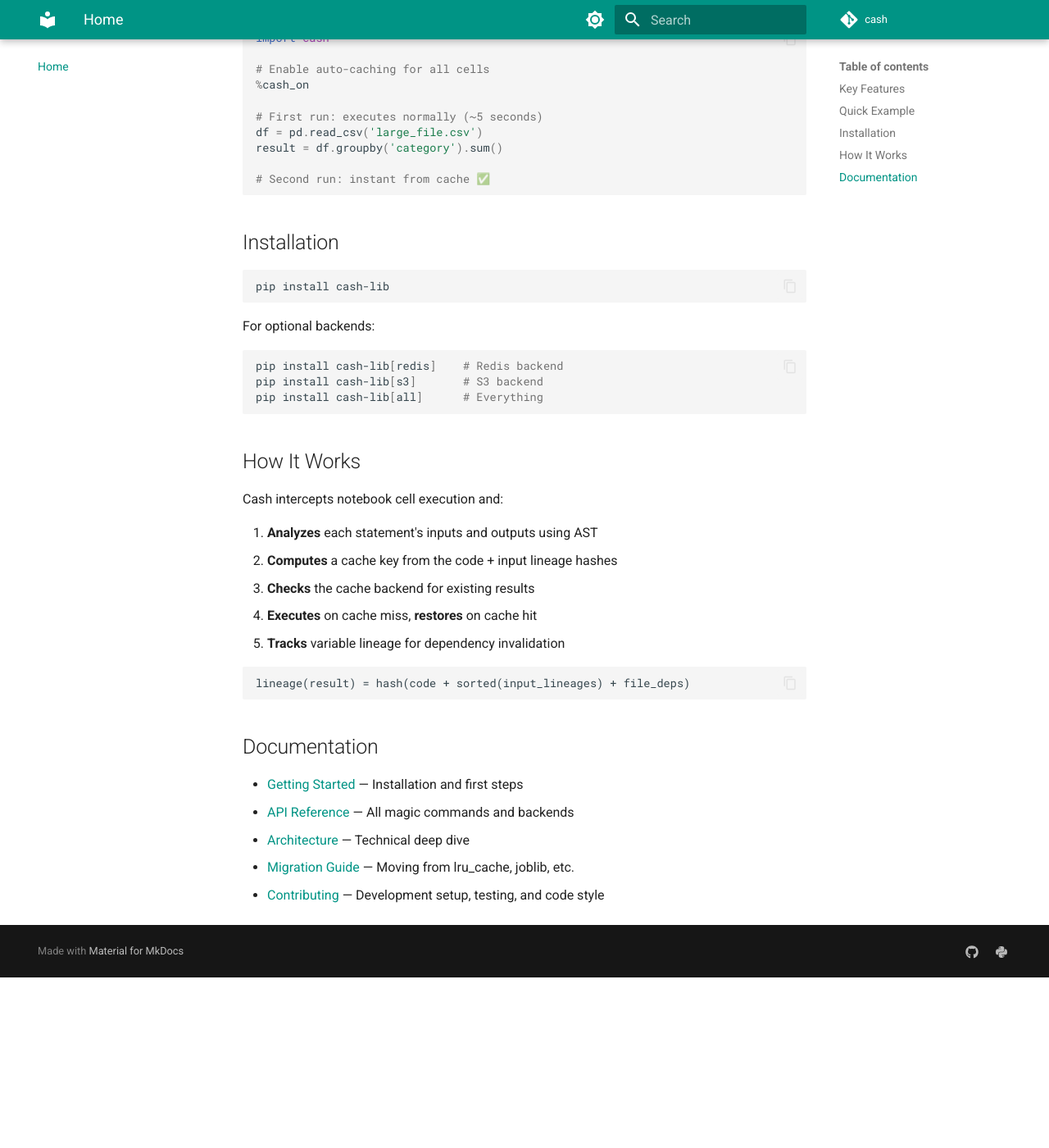
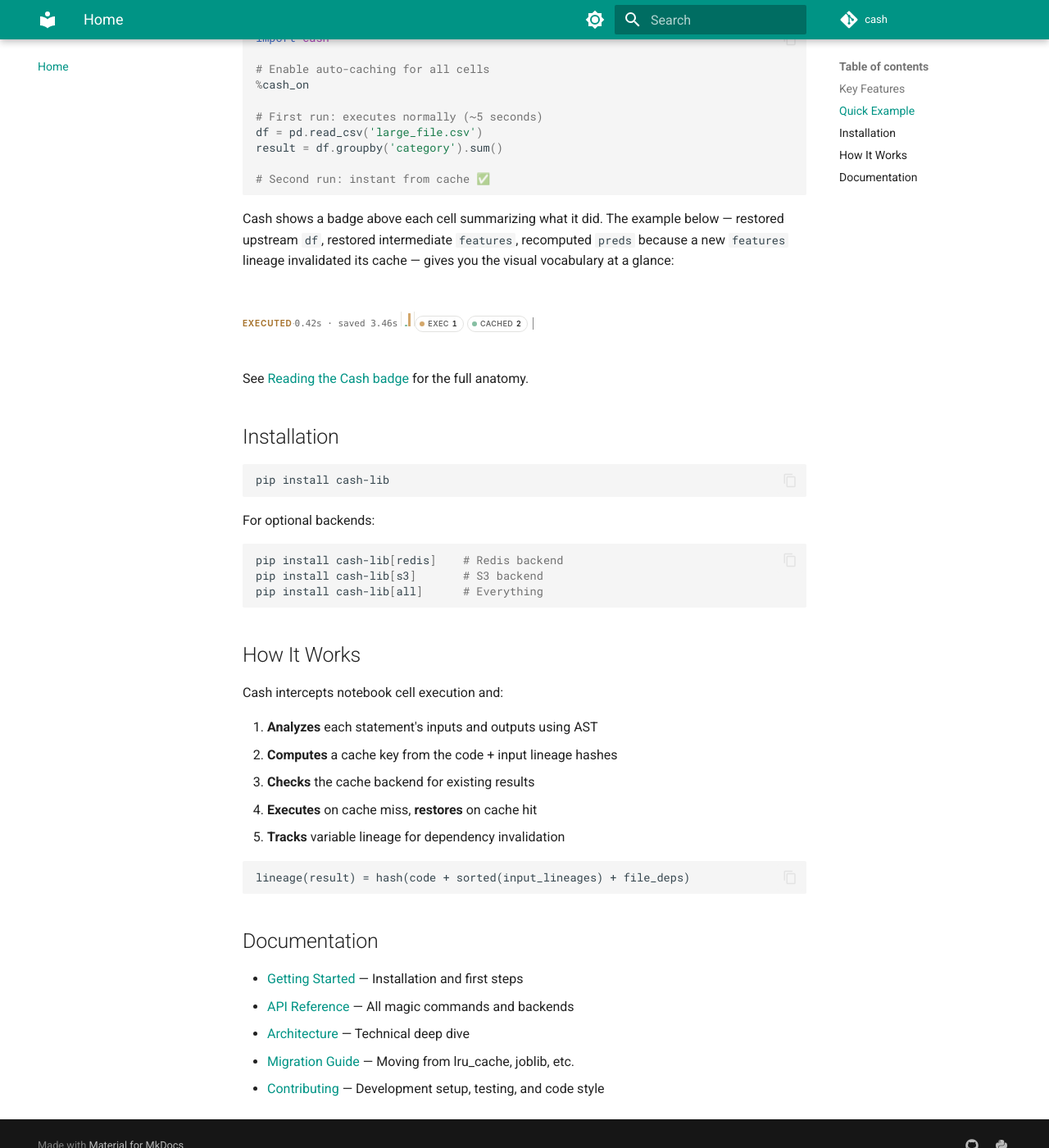
Before and after one commit to galgtonold/cash, an MkDocs documentation site: the page built from docs/index.md, in a window 1280 px wide and 1400 px high, scrolled down 1149 px. Shown: the whole window at 82% size. Built offline with MkDocs 1.6.1 and Material for MkDocs 9.7.7, drawn with Linux system fonts in a browser that asks for light colours; comment, search, counter and statistics services are not loaded; before the commit the page ends 2341 px from its top, so only the background shows below that.

Commit message:
docs: embed sample badges on index, quickstart, and notebook API pages
The badges page documents the badge in depth, but the visual concept
should land earlier in the doc journey. Embed:

- docs/index.md (Quick Example): anatomy_hero, so readers see the rich
  multi-section badge before they finish the landing page.
- docs/getting-started/quickstart.md (Step 3): a COMPUTED badge followed
  by a RESTORED badge to make the cache-hit-on-second-run promise
  visually concrete.
- docs/notebook_caching_api.md (Cell badges): a status_mixed example as
  a teaser before the pointer to docs/badges.md.

Verified via preview_inspect that the embedded badges render with the
correct chrome (transparent backgrounds, no admonition icon, no chevron)
under the badge-isolation.css overrides shipped in the prior commit.

````diff
--- a/docs/getting-started/quickstart.md
+++ b/docs/getting-started/quickstart.md
@@ -26,7 +26,17 @@ print(f"Loaded {len(df)} rows")
 
 ### Step 3: Re-run and See the Magic
 
-Run the cell again — the `read_csv` result loads instantly from cache!
+Run the cell again — the `read_csv` result loads instantly from cache. The badge that appeared above the cell on the first run will switch from `EXECUTED` (ochre) to `RESTORED` (green):
+
+**First run** — Cash ran the statement and cached the result:
+
+--8<-- "docs/_badges/status_computed.html"
+
+**Second run** — Cash restored the value from cache instead of recomputing:
+
+--8<-- "docs/_badges/status_restored.html"
+
+See [Reading the Cash badge](../badges.md) for the full anatomy and every status.
 
 ## What Gets Cached?
 
--- a/docs/index.md
+++ b/docs/index.md
@@ -40,6 +40,12 @@ result = df.groupby('category').sum()
 # Second run: instant from cache ✅
 ```
 
+Cash shows a badge above each cell summarizing what it did. The example below — restored upstream `df`, restored intermediate `features`, recomputed `preds` because a new `features` lineage invalidated its cache — gives you the visual vocabulary at a glance:
+
+--8<-- "docs/_badges/anatomy_hero.html"
+
+See [Reading the Cash badge](badges.md) for the full anatomy.
+
 ## Installation
 
 ```bash
````
Also changed, not shown: docs/notebook_caching_api.md (+5 -1 lines).
